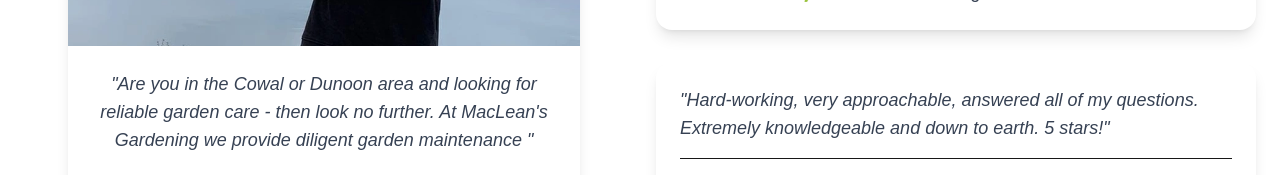
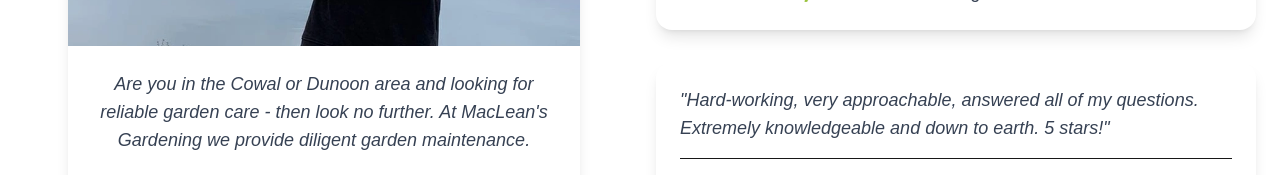
Before and after one commit to WilyBox/maclean-gardening, a Next.js app: page / in a window 1280 px wide. Shown: the part 526-701 px from the top of the page. Built offline with nearby package versions, Linux system fonts and the light colour scheme.

Commit message:
added JSX string literals 2

```diff
--- a/src/app/components/Testimonial.tsx
+++ b/src/app/components/Testimonial.tsx
@@ -20,10 +20,11 @@
 
           {/* Content */}
           <div className="p-6 text-center flex-grow">
-            <blockquote className="text-lg font-light italic text-gray-700">
-                {`"Are you in the Cowal or Dunoon area and looking for reliable garden care - then look no further.
-                At MacLean's Gardening we provide diligent garden maintenance " `}
-            </blockquote>
+          <blockquote className="text-lg font-light italic text-gray-700">
+  {`Are you in the Cowal or Dunoon area and looking for reliable garden care - then look no further.
+  At MacLean's Gardening we provide diligent garden maintenance.`}
+</blockquote>
+
 
             {/* Client Info */}
             <div className="mt-6 flex flex-col items-center">
```
